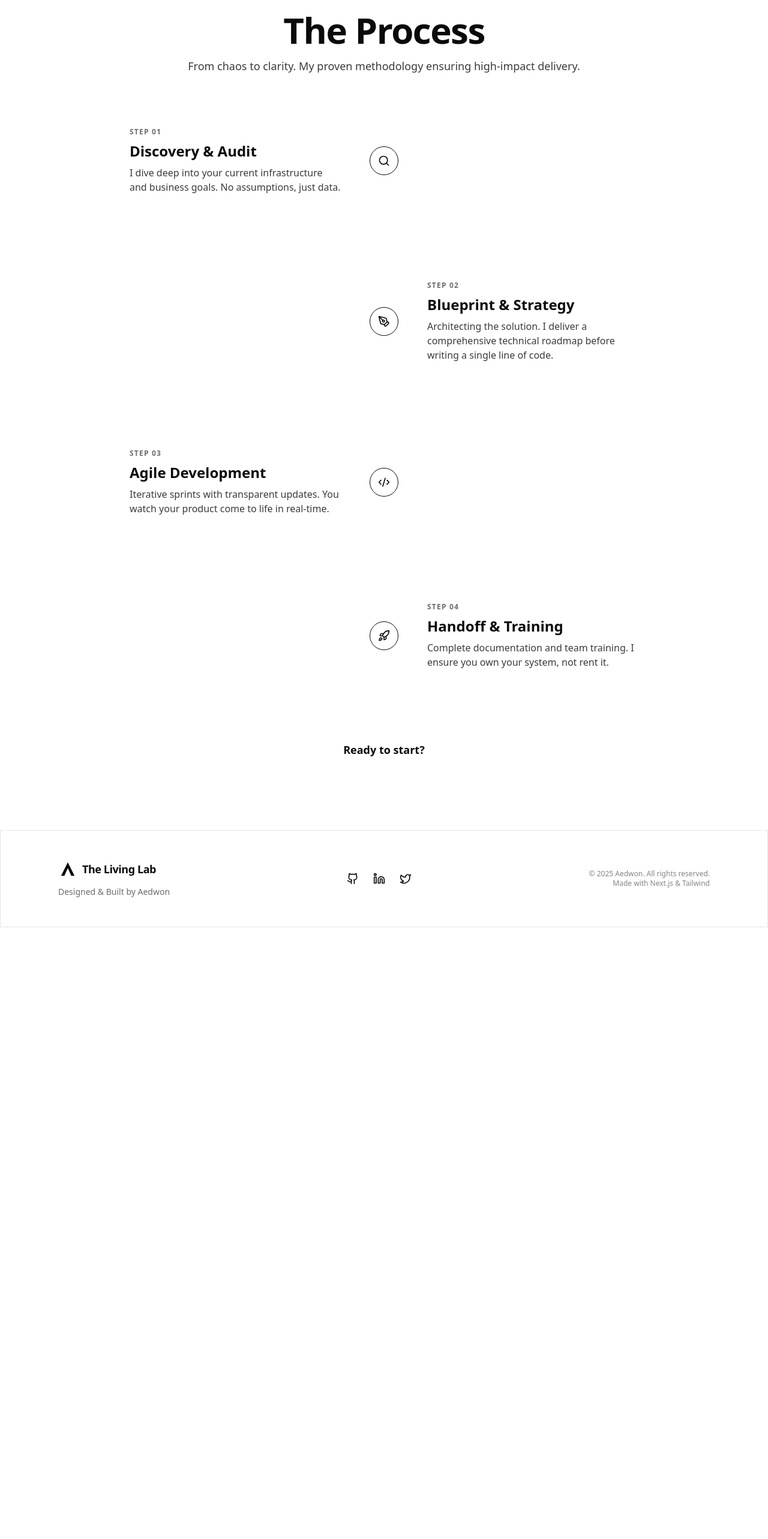
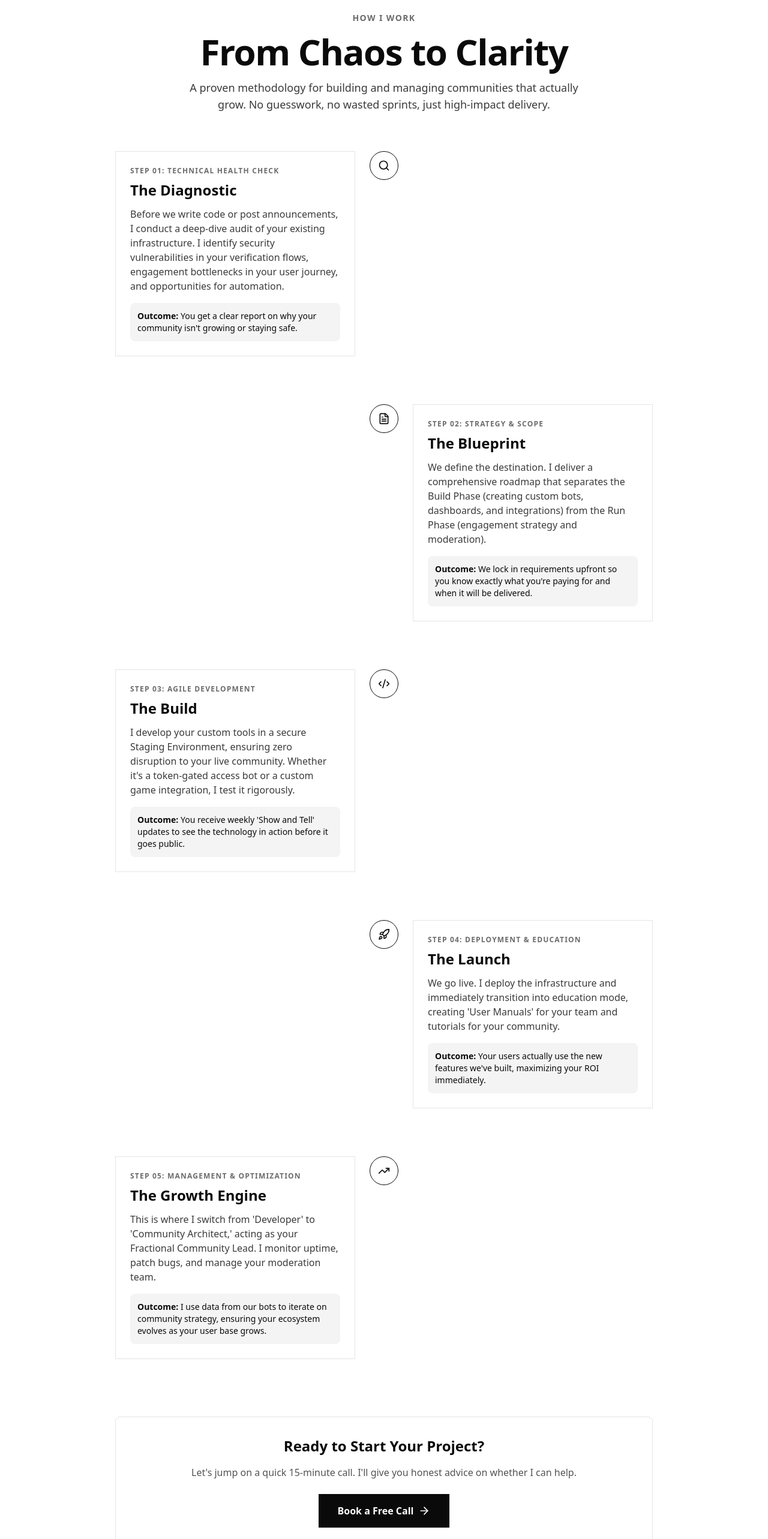
Before and after one commit to Aedwon/aedwon-portfolio, a Next.js app: page /process in a window 1280 px wide. Shown: the part 140-2706 px from the top of the page at 60% size. Before the commit the page ends 1686 px from the top, so only its background shows below. Built offline with nearby package versions, Linux system fonts and the light colour scheme.

Commit message:
feat: Revamp process page with detailed steps, outcomes, and a new call-to-action section.

```diff
--- a/app/community-solutions/page.tsx
+++ b/app/community-solutions/page.tsx
@@ -72,9 +72,9 @@ const SERVICE_TIERS = [
             "Ongoing community management",
             "Event planning & execution",
             "Member engagement programs",
-            "Weekly health reports",
-            "Direct Slack/Discord access to me",
-            "Priority response times",
+            "Monthly health reports & insights",
+            "Communication via Discord or your preferred platform",
+            "Defined response times (agreed in contract)",
         ],
         cta: "Let's Talk",
         popular: true,
--- a/app/process/page.tsx
+++ b/app/process/page.tsx
@@ -2,32 +2,49 @@
 
 import { useTheme } from "@/components/ThemeContext";
 import { motion } from "framer-motion";
-import { Search, PenTool, Code2, Rocket } from "lucide-react";
+import { Search, FileText, Code2, Rocket, TrendingUp, ArrowRight } from "lucide-react";
+import Link from "next/link";
 
 const STEPS = [
     {
         id: 1,
-        title: "Discovery & Audit",
-        description: "I dive deep into your current infrastructure and business goals. No assumptions, just data.",
+        title: "The Diagnostic",
+        subtitle: "Technical Health Check",
+        description: "Before we write code or post announcements, I conduct a deep-dive audit of your existing infrastructure. I identify security vulnerabilities in your verification flows, engagement bottlenecks in your user journey, and opportunities for automation.",
+        outcome: "You get a clear report on why your community isn't growing or staying safe.",
         icon: Search,
     },
     {
         id: 2,
-        title: "Blueprint & Strategy",
-        description: "Architecting the solution. I deliver a comprehensive technical roadmap before writing a single line of code.",
-        icon: PenTool,
+        title: "The Blueprint",
+        subtitle: "Strategy & Scope",
+        description: "We define the destination. I deliver a comprehensive roadmap that separates the Build Phase (creating custom bots, dashboards, and integrations) from the Run Phase (engagement strategy and moderation).",
+        outcome: "We lock in requirements upfront so you know exactly what you're paying for and when it will be delivered.",
+        icon: FileText,
     },
     {
         id: 3,
-        title: "Agile Development",
-        description: "Iterative sprints with transparent updates. You watch your product come to life in real-time.",
+        title: "The Build",
+        subtitle: "Agile Development",
+        description: "I develop your custom tools in a secure Staging Environment, ensuring zero disruption to your live community. Whether it's a token-gated access bot or a custom game integration, I test it rigorously.",
+        outcome: "You receive weekly 'Show and Tell' updates to see the technology in action before it goes public.",
         icon: Code2,
     },
     {
         id: 4,
-        title: "Handoff & Training",
-        description: "Complete documentation and team training. I ensure you own your system, not rent it.",
+        title: "The Launch",
+        subtitle: "Deployment & Education",
+        description: "We go live. I deploy the infrastructure and immediately transition into education mode, creating 'User Manuals' for your team and tutorials for your community.",
+        outcome: "Your users actually use the new features we've built, maximizing your ROI immediately.",
         icon: Rocket,
+    },
+    {
+        id: 5,
+        title: "The Growth Engine",
+        subtitle: "Management & Optimization",
+        description: "This is where I switch from 'Developer' to 'Community Architect,' acting as your Fractional Community Lead. I monitor uptime, patch bugs, and manage your moderation team.",
+        outcome: "I use data from our bots to iterate on community strategy, ensuring your ecosystem evolves as your user base grows.",
+        icon: TrendingUp,
     },
 ];
 
@@ -39,11 +56,15 @@ export default function ProcessPage() {
 
             <div className="max-w-4xl mx-auto">
                 <div className="mb-16 text-center">
+                    <p className={`text-sm font-bold uppercase tracking-widest mb-4 ${theme === 'discord' ? 'text-accent' : 'opacity-60'}`}>
+                        How I Work
+                    </p>
                     <h1 className="text-4xl md:text-6xl font-bold font-theme tracking-tight mb-4">
-                        The Process
+                        From Chaos to Clarity
                     </h1>
-                    <p className="opacity-80 text-lg">
-                        From chaos to clarity. My proven methodology ensuring high-impact delivery.
+                    <p className="opacity-80 text-lg max-w-2xl mx-auto">
+                        A proven methodology for building and managing communities that actually grow.
+                        No guesswork, no wasted sprints, just high-impact delivery.
                     </p>
                 </div>
 
@@ -56,7 +77,7 @@ export default function ProcessPage() {
                 ${theme === 'discord' ? 'bg-accent/30 w-1 -ml-0.5' : ''}
             `} />
 
-                    <div className="flex flex-col gap-12 md:gap-24">
+                    <div className="flex flex-col gap-12 md:gap-20">
                         {STEPS.map((step, index) => {
                             const isEven = index % 2 === 0;
                             return (
@@ -66,7 +87,7 @@ export default function ProcessPage() {
                                     whileInView={{ opacity: 1, y: 0 }}
                                     viewport={{ once: true }}
                                     transition={{ duration: 0.5, delay: index * 0.1 }}
-                                    className={`relative flex items-center md:justify-between gap-8 ${isEven ? 'md:flex-row' : 'md:flex-row-reverse'}`}
+                                    className={`relative flex items-start md:justify-between gap-8 ${isEven ? 'md:flex-row' : 'md:flex-row-reverse'}`}
                                 >
                                     {/* Icon / Marker */}
                                     <div className={`
@@ -82,9 +103,9 @@ export default function ProcessPage() {
                                     <div className={`
                                 w-full md:w-[calc(50%-3rem)] ml-20 md:ml-0
                                 p-6
-                                ${theme === 'minimalist' ? ' md:hover:bg-accent-secondary/30 transition-colors rounded-sm' : ''}
-                                ${theme === 'neubrutalist' ? 'bg-white border-[3px] border-black shadow-[4px_4px_0px_#000] hover:-translate-y-1 transition-transform' : ''}
-                                ${theme === 'discord' ? 'bg-accent-secondary rounded-theme border border-[#202225] hover:border-accent transition-colors' : ''}
+                                ${theme === 'minimalist' ? 'border border-theme hover:border-foreground transition-colors' : ''}
+                                ${theme === 'neubrutalist' ? 'bg-white border-[3px] border-black shadow-[4px_4px_0px_#000]' : ''}
+                                ${theme === 'discord' ? 'bg-accent-secondary rounded-lg border border-[#202225]' : ''}
                             `}>
                                         <div className={`
                                     text-xs font-bold uppercase mb-2
@@ -92,10 +113,18 @@ export default function ProcessPage() {
                                     ${theme === 'neubrutalist' ? 'bg-black text-white inline-block px-2 py-0.5' : ''}
                                     ${theme === 'discord' ? 'text-accent' : ''}
                                 `}>
-                                            Step 0{step.id}
+                                            Step 0{step.id}: {step.subtitle}
                                         </div>
-                                        <h3 className="text-2xl font-bold font-theme mb-2">{step.title}</h3>
-                                        <p className="opacity-80">{step.description}</p>
+                                        <h3 className="text-2xl font-bold font-theme mb-3">{step.title}</h3>
+                                        <p className="opacity-80 mb-4">{step.description}</p>
+                                        <div className={`
+                                            text-sm font-medium p-3 rounded-lg
+                                            ${theme === 'minimalist' ? 'bg-accent-secondary' : ''}
+                                            ${theme === 'neubrutalist' ? 'bg-[#B8F2E6] border-2 border-black' : ''}
+                                            ${theme === 'discord' ? 'bg-[#202225] border-l-4 border-l-accent' : ''}
+                                        `}>
+                                            <strong>Outcome:</strong> {step.outcome}
+                                        </div>
                                     </div>
 
                                     {/* Empty space for the other side on desktop */}
@@ -108,9 +137,28 @@ export default function ProcessPage() {
                 </div>
 
                 {/* CTA at bottom */}
-                <div className="mt-24 text-center">
-                    <p className="text-lg mb-6 font-bold">Ready to start?</p>
-                    {/* This could link to contact page */}
+                <div className={`
+                    mt-24 text-center p-8 rounded-lg
+                    ${theme === 'minimalist' ? 'border border-theme' : ''}
+                    ${theme === 'neubrutalist' ? 'bg-accent border-[3px] border-black shadow-[4px_4px_0px_#000]' : ''}
+                    ${theme === 'discord' ? 'bg-accent' : ''}
+                `}>
+                    <h3 className={`text-2xl font-bold font-theme mb-4 ${theme !== 'minimalist' ? 'text-white' : ''}`}>
+                        Ready to Start Your Project?
+                    </h3>
+                    <p className={`mb-6 ${theme === 'minimalist' ? 'opacity-70' : 'text-white/80'}`}>
+                        Let&apos;s jump on a quick 15-minute call. I&apos;ll give you honest advice on whether I can help.
+                    </p>
+                    <Link href="/contact">
+                        <button className={`
+                            inline-flex items-center gap-2 px-8 py-4 text-base font-bold transition-all
+                            ${theme === 'minimalist' ? 'bg-foreground text-background hover:opacity-90' : ''}
+                            ${theme === 'neubrutalist' ? 'bg-white text-black border-[3px] border-black shadow-[4px_4px_0px_#000] hover:translate-x-[2px] hover:translate-y-[2px] hover:shadow-[2px_2px_0px_#000]' : ''}
+                            ${theme === 'discord' ? 'bg-white text-accent hover:bg-gray-100 rounded-lg' : ''}
+                        `}>
+                            Book a Free Call <ArrowRight className="w-5 h-5" />
+                        </button>
+                    </Link>
                 </div>
 
             </div>
--- a/components/FAQ.tsx
+++ b/components/FAQ.tsx
@@ -24,11 +24,11 @@ const FAQS = [
     },
     {
         question: "How long does a typical project take?",
-        answer: "Most web projects take 4-8 weeks, and Discord bot systems take 2-4 weeks. I'll give you a specific timeline in the proposal after our discovery call, and I have a 100% on-time delivery track record.",
+        answer: "Timelines depend on scope and complexity. After our discovery call, I'll give you a specific estimate in the proposal. I pride myself on transparent scheduling and on-time delivery.",
     },
     {
         question: "What's your pricing like?",
-        answer: "I work on fixed-price projects, not hourly. You'll know exactly what you're paying before we start. Typical web projects range from $3k-$15k and bot systems from $1k-$5k, depending on complexity.",
+        answer: "I work on fixed-price projects, not hourly. You'll know exactly what you're paying before we start. After understanding your requirements, I'll provide a custom quote based on scope and complexity.",
     },
 ];
 
--- a/components/HowItWorks.tsx
+++ b/components/HowItWorks.tsx
@@ -2,32 +2,38 @@
 
 import { useTheme } from "./ThemeContext";
 import { motion } from "framer-motion";
-import { MessageSquare, FileText, Code2, Rocket } from "lucide-react";
+import { Search, FileText, Code2, Rocket, TrendingUp } from "lucide-react";
 
 const STEPS = [
     {
-        icon: MessageSquare,
+        icon: Search,
         step: "01",
-        title: "Discovery Call",
-        description: "We hop on a quick call to understand your goals, timeline, and budget. No pitch, just honest advice.",
+        title: "The Diagnostic",
+        description: "Deep-dive audit of your infrastructure. I identify security gaps, engagement bottlenecks, and automation opportunities.",
     },
     {
         icon: FileText,
         step: "02",
-        title: "Proposal & Scope",
-        description: "You receive a clear proposal with fixed pricing, milestones, and a timeline. No surprises.",
+        title: "The Blueprint",
+        description: "Comprehensive roadmap with fixed pricing. You know exactly what you're paying for and when it delivers.",
     },
     {
         icon: Code2,
         step: "03",
-        title: "Build & Iterate",
-        description: "I build in weekly sprints with regular demos. You see progress and provide feedback in real-time.",
+        title: "The Build",
+        description: "Agile development in a staging environment. Weekly demos so you see progress before anything goes live.",
     },
     {
         icon: Rocket,
         step: "04",
-        title: "Launch & Support",
-        description: "We launch together, and I stick around for 30 days of support to ensure everything runs smoothly.",
+        title: "The Launch",
+        description: "Deployment plus education. User manuals for your team, tutorials for your community. Immediate ROI.",
+    },
+    {
+        icon: TrendingUp,
+        step: "05",
+        title: "The Growth Engine",
+        description: "Ongoing management and optimization. I use data from our tools to evolve your strategy as you scale.",
     },
 ];
 
@@ -43,23 +49,24 @@ export default function HowItWorks() {
             <div className="max-w-6xl mx-auto">
                 <div className="mb-16 text-center">
                     <h2 className="text-3xl md:text-5xl font-bold font-theme tracking-tight mb-4">
-                        Simple, Transparent Process
+                        From Chaos to Clarity
                     </h2>
                     <p className="opacity-70 text-lg max-w-2xl mx-auto">
-                        No mystery. No endless back-and-forth. Here&apos;s exactly how we&apos;ll work together.
+                        A proven methodology that delivers high-impact results. Here&apos;s exactly how we&apos;ll work together.
                     </p>
                 </div>
 
-                <div className="grid grid-cols-1 md:grid-cols-2 lg:grid-cols-4 gap-8">
+                <div className="flex flex-wrap justify-center gap-6">
                     {STEPS.map((step, i) => (
                         <motion.div
                             key={step.step}
                             initial={{ opacity: 0, y: 30 }}
                             whileInView={{ opacity: 1, y: 0 }}
                             viewport={{ once: true }}
-                            transition={{ delay: i * 0.15 }}
+                            transition={{ delay: i * 0.1 }}
                             className={`
-                                relative p-6 flex flex-col gap-4
+                                relative p-5 flex flex-col gap-3
+                                w-full md:w-[calc(50%-12px)] lg:w-[calc(33.333%-16px)]
                                 ${theme === 'minimalist' ? 'border border-theme hover:border-foreground transition-colors' : ''}
                                 ${theme === 'neubrutalist' ? 'bg-white border-[3px] border-black shadow-[4px_4px_0px_#000]' : ''}
                                 ${theme === 'discord' ? 'bg-[#2f3136] rounded-lg border-l-4 border-l-accent' : ''}
@@ -67,15 +74,15 @@ export default function HowItWorks() {
                         >
                             <div className="flex items-center justify-between">
                                 <div className={`
-                                    p-3 rounded-theme
+                                    p-2.5 rounded-theme
                                     ${theme === 'minimalist' ? 'bg-foreground text-background' : ''}
                                     ${theme === 'neubrutalist' ? 'bg-accent border-2 border-black' : ''}
                                     ${theme === 'discord' ? 'bg-accent text-white' : ''}
                                 `}>
-                                    <step.icon className="w-5 h-5" />
+                                    <step.icon className="w-4 h-4" />
                                 </div>
                                 <span className={`
-                                    text-4xl font-bold
+                                    text-3xl font-bold
                                     ${theme === 'minimalist' ? 'opacity-10' : ''}
                                     ${theme === 'neubrutalist' ? 'opacity-30' : ''}
                                     ${theme === 'discord' ? 'text-accent/30' : ''}
@@ -84,7 +91,7 @@ export default function HowItWorks() {
                                 </span>
                             </div>
 
-                            <h3 className="text-xl font-bold font-theme">
+                            <h3 className="text-lg font-bold font-theme">
                                 {step.title}
                             </h3>
 
--- a/components/StatsBar.tsx
+++ b/components/StatsBar.tsx
@@ -5,8 +5,8 @@ import { motion } from "framer-motion";
 import { Briefcase, Users, Clock, CheckCircle } from "lucide-react";
 
 const STATS = [
-    { icon: Briefcase, value: "50+", label: "Projects Delivered" },
-    { icon: Users, value: "20k+", label: "Community Members" },
+    { icon: Briefcase, value: "20+", label: "Projects Delivered" },
+    { icon: Users, value: "110k+", label: "Community Members" },
     { icon: Clock, value: "<24h", label: "Response Time" },
     { icon: CheckCircle, value: "100%", label: "On-Time Delivery" },
 ];
```
Also changed, not shown: app/web-solutions/page.tsx (+35 -8 lines).
